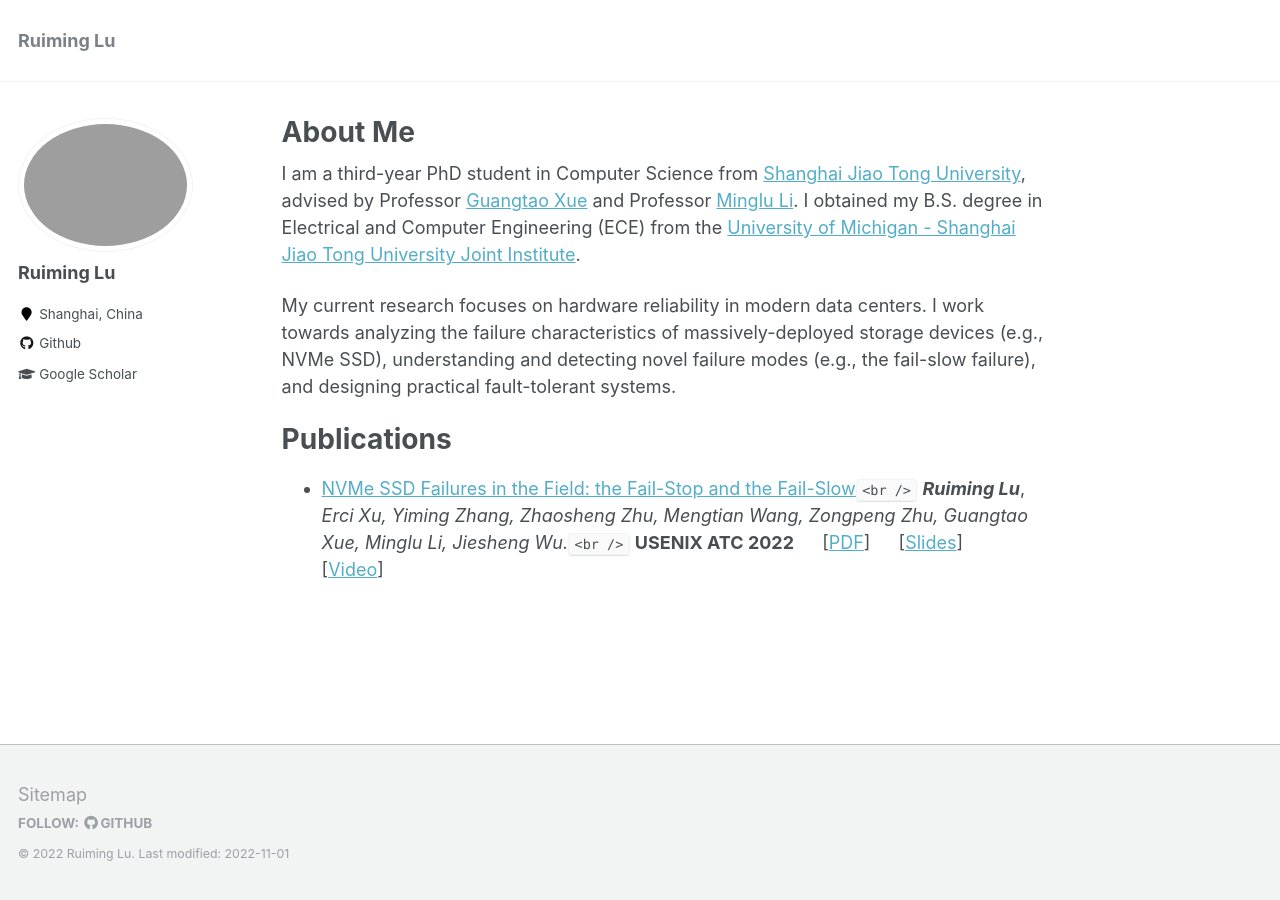
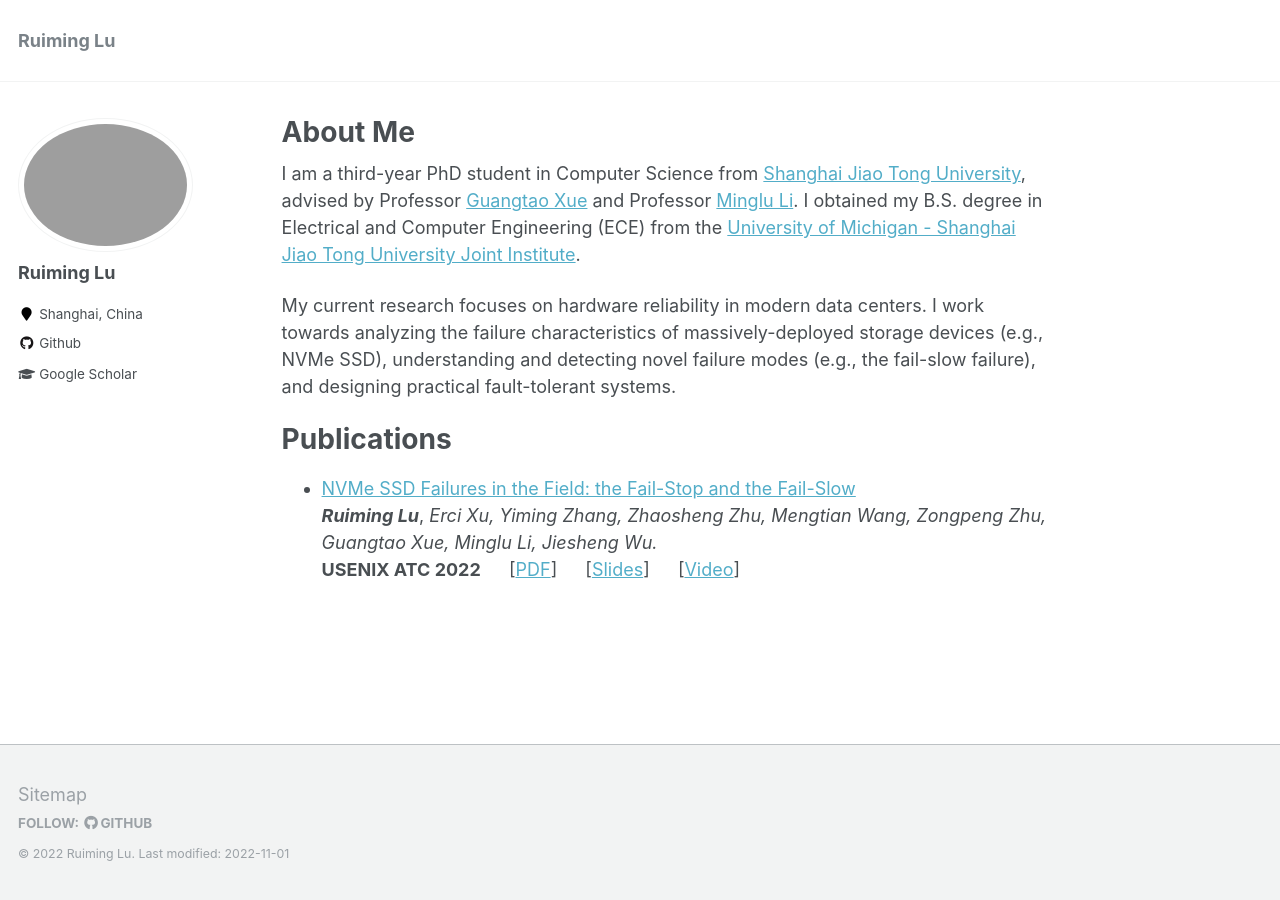
Before and after one commit to ruiming-lu/ruiming-lu.github.io, a Jekyll site: the page built from _pages/about.md, in a window 1280 px wide. Built offline with Jekyll 4.4.1, drawn with Linux system fonts in a browser that asks for light colours; a script that is not in the unit is left out.

```diff
--- a/_pages/about.md
+++ b/_pages/about.md
@@ -13,8 +13,8 @@
 
 # Publications
 
-* [NVMe SSD Failures in the Field: the Fail-Stop and the Fail-Slow](https://www.usenix.org/conference/atc22/presentation/lu)`<br />`
-  ***Ruiming Lu***, *Erci Xu, Yiming Zhang, Zhaosheng Zhu, Mengtian Wang, Zongpeng Zhu, Guangtao Xue, Minglu Li, Jiesheng Wu.*`<br />`
+* [NVMe SSD Failures in the Field: the Fail-Stop and the Fail-Slow](https://www.usenix.org/conference/atc22/presentation/lu)<br />
+  ***Ruiming Lu***, *Erci Xu, Yiming Zhang, Zhaosheng Zhu, Mengtian Wang, Zongpeng Zhu, Guangtao Xue, Minglu Li, Jiesheng Wu.*<br />
   **USENIX ATC 2022** &emsp; [[PDF](https://www.usenix.org/system/files/atc22-lu.pdf)] &emsp; [[Slides](https://www.usenix.org/sites/default/files/conference/protected-files/atc22_slides_lu.pdf)] &emsp; [[Video](https://www.youtube.com/watch?v=wDS-CRyTDlA&feature=emb_imp_woyt)]
 
 
```
